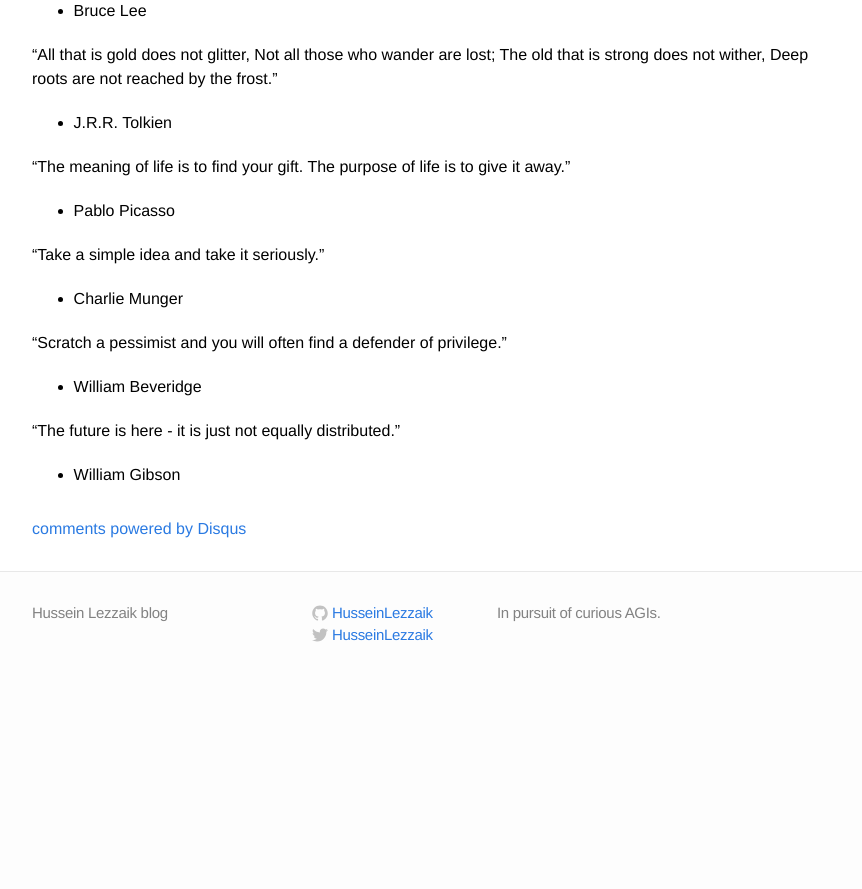
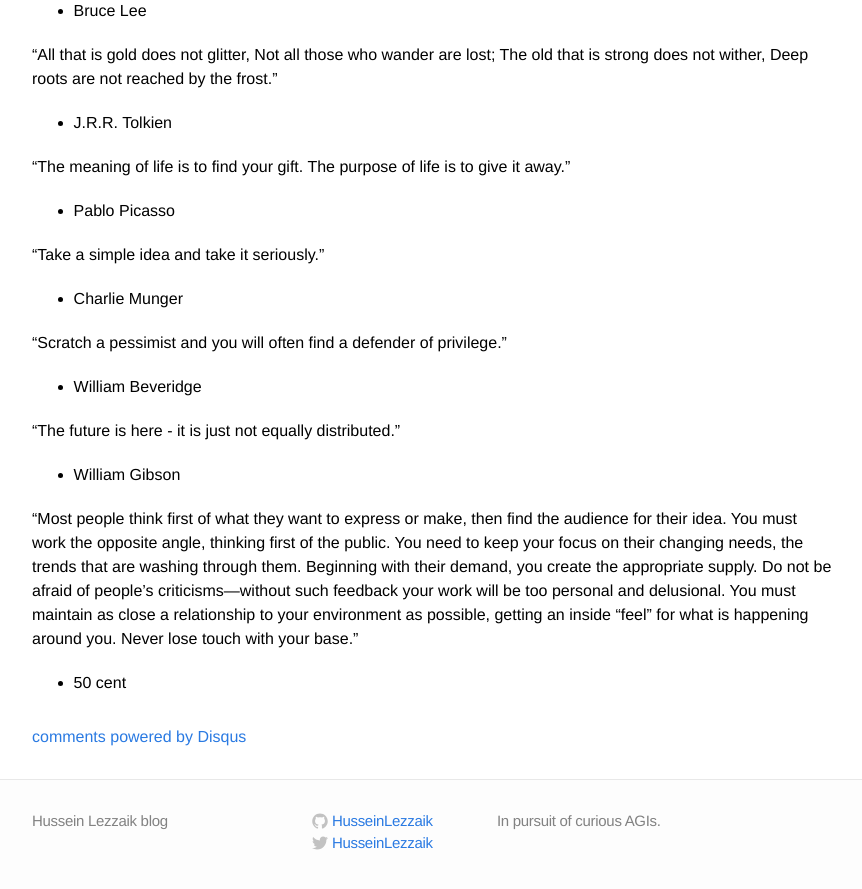
Before and after one commit to HusseinLezzaik/husseinlezzaik.github.io, a Jekyll site: the page built from _posts/2023-07-01-Quotes.md, in a window 1280 px wide and 900 px high, scrolled down 43982 px. Shown: the top 889 px of the window, without its empty margins (208-1070 px from the left). Built offline with Jekyll 4.4.1, drawn with Linux system fonts in a browser that asks for light colours; comment, search, counter and statistics services are not loaded; before the commit the page ends 44674 px from its top, so only the background shows below that.

Commit message:
Update 2023-07-01-Quotes.md

```diff
--- a/_posts/2023-07-01-Quotes.md
+++ b/_posts/2023-07-01-Quotes.md
@@ -1660,4 +1660,9 @@
 - William Beveridge
 
 "The future is here - it is just not equally distributed."
+
 - William Gibson
+
+"Most people think first of what they want to express or make, then find the audience for their idea. You must work the opposite angle, thinking first of the public. You need to keep your focus on their changing needs, the trends that are washing through them. Beginning with their demand, you create the appropriate supply. Do not be afraid of people’s criticisms—without such feedback your work will be too personal and delusional. You must maintain as close a relationship to your environment as possible, getting an inside “feel” for what is happening around you. Never lose touch with your base."
+
+- 50 cent
```
